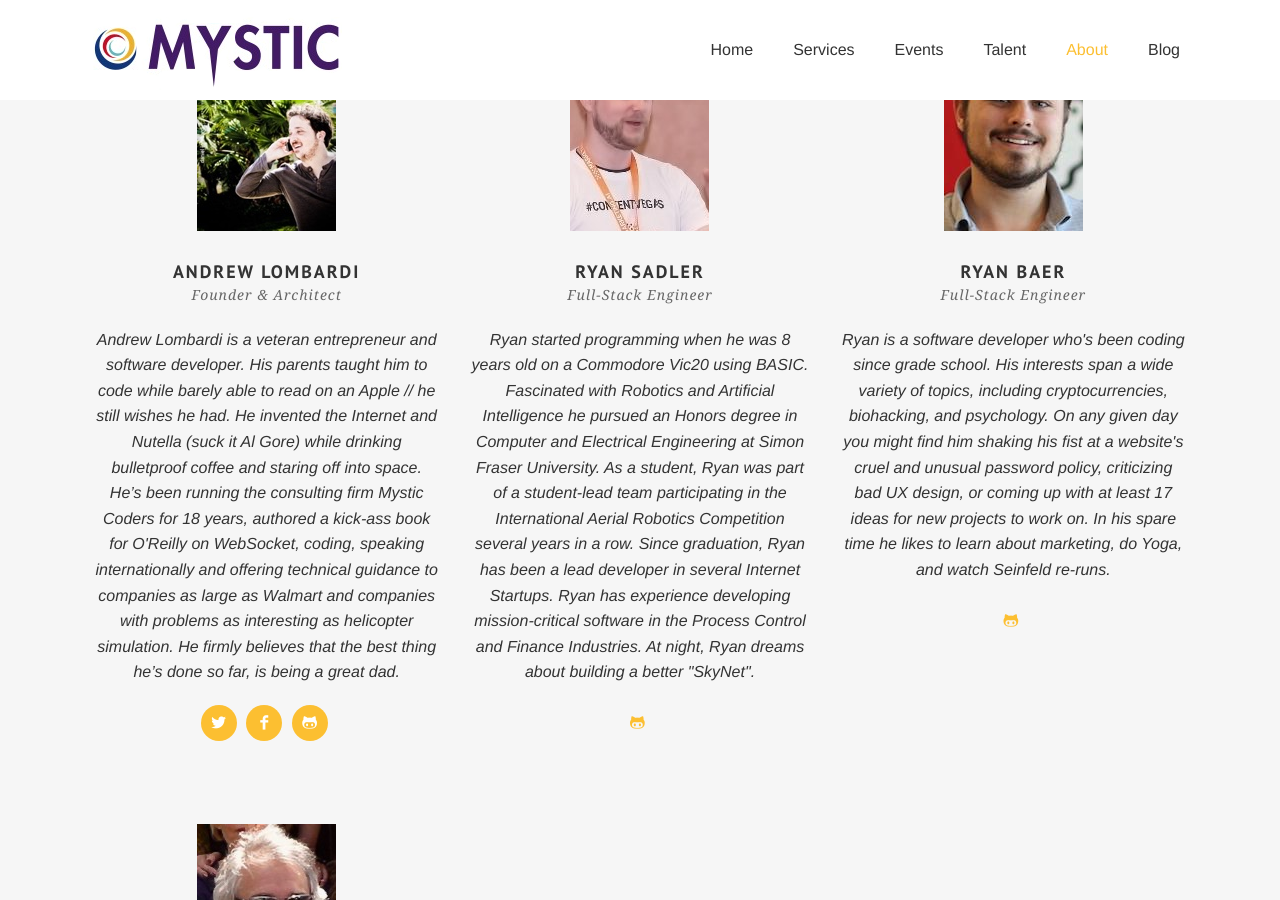
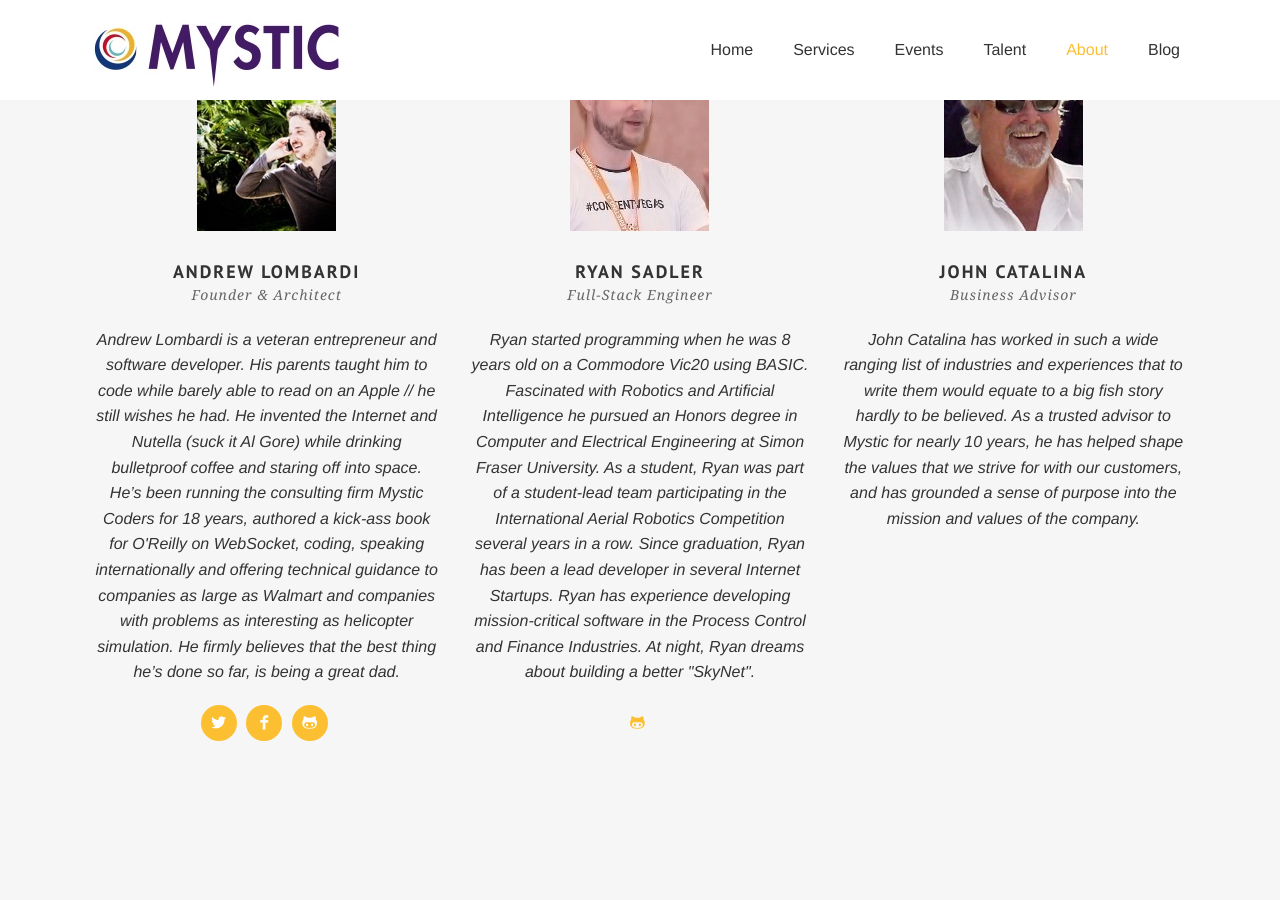
Before and after one commit to mysticcoders/www, a Jekyll site: the page built from about.html, in a window 1280 px wide and 900 px high, scrolled down 765 px. Built offline with Jekyll 4.4.1, drawn with Linux system fonts in a browser that asks for light colours; some web fonts are replaced; comment, search, counter and statistics services are not loaded.

Commit message:
remove former mystic developer

```diff
--- a/about.html
+++ b/about.html
@@ -40,14 +40,6 @@ members:
     socials:
       - name: github
         link: https://github.com/rrx
-  - image: ryan_baer_profile.jpg
-    name: Ryan Baer
-    position: Full-Stack Engineer
-    desc:
-      Ryan is a software developer who's been coding since grade school. His interests span a wide variety of topics, including cryptocurrencies, biohacking, and psychology. On any given day you might find him shaking his fist at a website's cruel and unusual password policy, criticizing bad UX design, or coming up with at least 17 ideas for new projects to work on. In his spare time he likes to learn about marketing, do Yoga, and watch Seinfeld re-runs.
-    socials:
-      - name: github
-        link: https://github.com/ryanbaer
   - image: john_catalina_profile.jpg
     name: John Catalina
     position: Business Advisor
```
